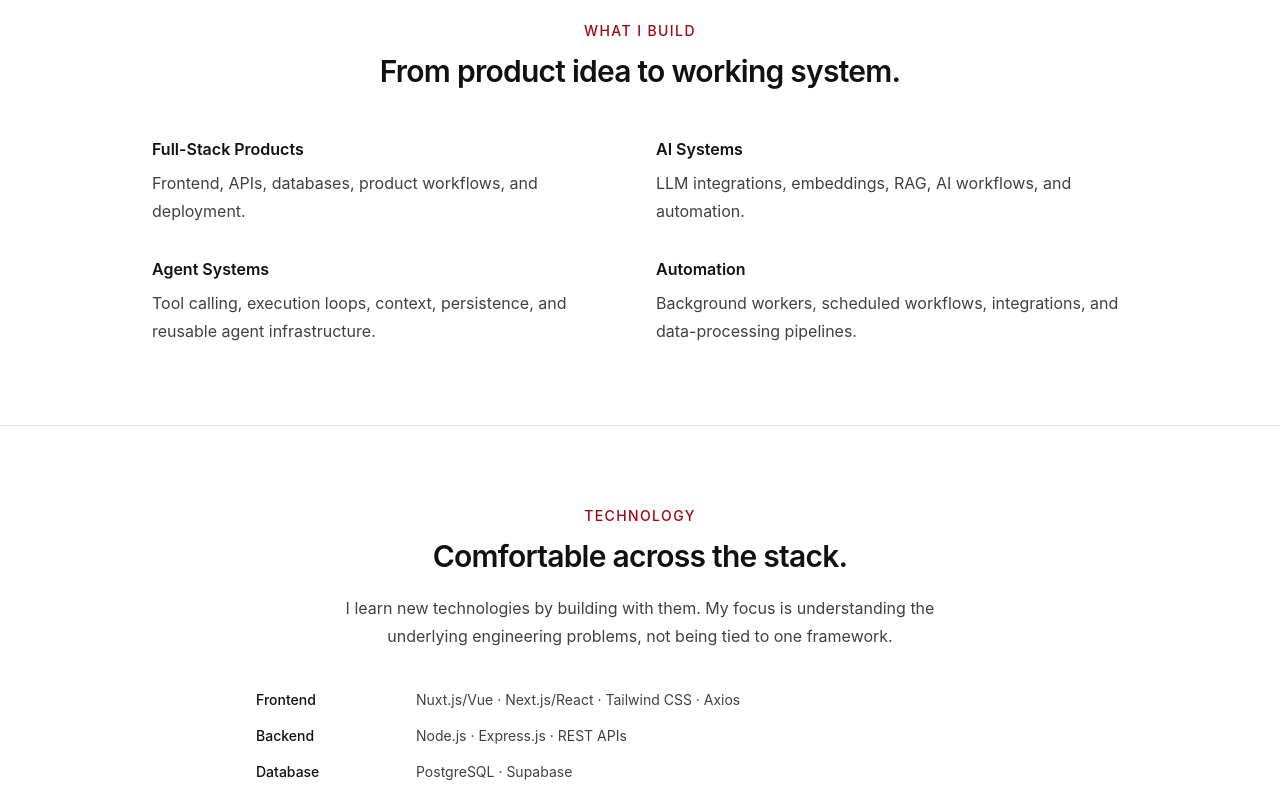
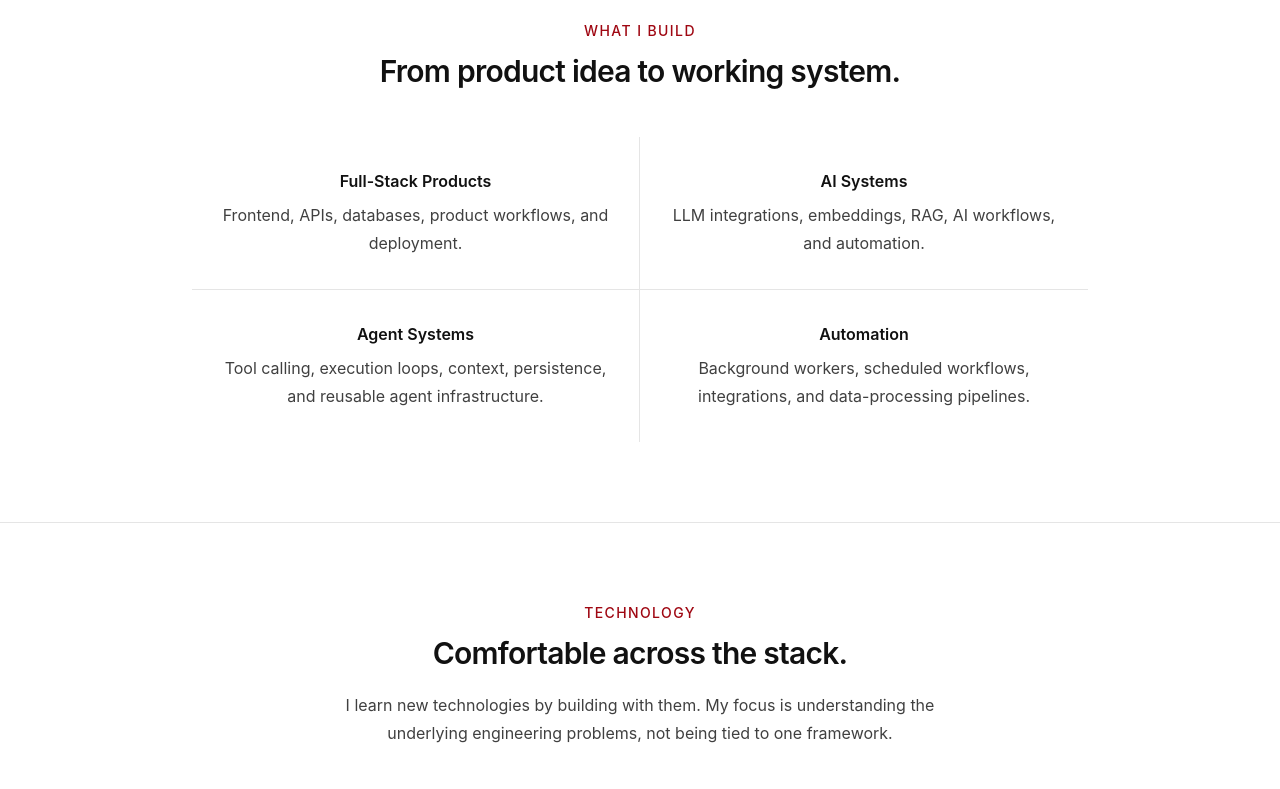
Before and after one commit to 741915akkash/akash-website, a Nuxt app: page / in a window 1280 px wide. Shown: the part 680-1469 px from the top of the page. Built offline with nearby package versions, Linux system fonts and the light colour scheme.

Commit message:
major style upgrade to homepage

```diff
--- a/app/pages/index.vue
+++ b/app/pages/index.vue
@@ -74,29 +74,31 @@ useSeoMeta({
           <h2 class="mt-3 text-3xl font-semibold tracking-tight">From product idea to working system.</h2>
         </div>
 
-        <div class="mt-12 grid gap-8 sm:grid-cols-2">
-          <div>
-            <h3 class="font-semibold">Full-Stack Products</h3>
-            <p class="mt-2 leading-7 text-neutral-700">Frontend, APIs, databases, product workflows, and deployment.</p>
+        <div class="mx-auto mt-12 grid max-w-4xl sm:grid-cols-2">
+          <div class="border-b border-neutral-200 px-6 py-8 sm:border-r">
+            <h3 class="text-center font-semibold">Full-Stack Products</h3>
+            <p class="mt-2 text-center leading-7 text-neutral-700">
+              Frontend, APIs, databases, product workflows, and deployment.
+            </p>
           </div>
 
-          <div>
-            <h3 class="font-semibold">AI Systems</h3>
-            <p class="mt-2 leading-7 text-neutral-700">
+          <div class="border-b border-neutral-200 px-6 py-8">
+            <h3 class="text-center font-semibold">AI Systems</h3>
+            <p class="mt-2 text-center leading-7 text-neutral-700">
               LLM integrations, embeddings, RAG, AI workflows, and automation.
             </p>
           </div>
 
-          <div>
-            <h3 class="font-semibold">Agent Systems</h3>
-            <p class="mt-2 leading-7 text-neutral-700">
+          <div class="border-b border-neutral-200 px-6 py-8 sm:border-b-0 sm:border-r">
+            <h3 class="text-center font-semibold">Agent Systems</h3>
+            <p class="mt-2 text-center leading-7 text-neutral-700">
               Tool calling, execution loops, context, persistence, and reusable agent infrastructure.
             </p>
           </div>
 
-          <div>
-            <h3 class="font-semibold">Automation</h3>
-            <p class="mt-2 leading-7 text-neutral-700">
+          <div class="px-6 py-8">
+            <h3 class="text-center font-semibold">Automation</h3>
+            <p class="mt-2 text-center leading-7 text-neutral-700">
               Background workers, scheduled workflows, integrations, and data-processing pipelines.
             </p>
           </div>
@@ -210,7 +212,10 @@ useSeoMeta({
           <h2 class="mt-3 text-3xl font-semibold tracking-tight">How I approach engineering.</h2>
         </div>
 
-        <div class="mt-12 grid gap-8 sm:grid-cols-2">
+        <div class="mx-auto mt-12 max-w-3xl divide-y divide-neutral-200">
+          <div class="flex gap-6 py-6">
+            <span class="shrink-0 text-sm font-medium text-red-800">01</span>
+
             <div>
               <h3 class="font-semibold">Independent Ownership</h3>
               <p class="mt-2 leading-7 text-neutral-700">
@@ -218,6 +223,10 @@ useSeoMeta({
                 isolated pieces.
               </p>
             </div>
+          </div>
+
+          <div class="flex gap-6 py-6">
+            <span class="shrink-0 text-sm font-medium text-red-800">02</span>
 
             <div>
               <h3 class="font-semibold">Fast Learner</h3>
@@ -226,13 +235,22 @@ useSeoMeta({
                 implementation.
               </p>
             </div>
+          </div>
+
+          <div class="flex gap-6 py-6">
+            <span class="shrink-0 text-sm font-medium text-red-800">03</span>
 
             <div>
               <h3 class="font-semibold">Systems Thinking</h3>
               <p class="mt-2 leading-7 text-neutral-700">
-              I think about how frontend, backend, data, infrastructure, and AI components work together as one system.
+                I think about how frontend, backend, data, infrastructure, and AI components work together as one
+                system.
               </p>
             </div>
+          </div>
+
+          <div class="flex gap-6 py-6">
+            <span class="shrink-0 text-sm font-medium text-red-800">04</span>
 
             <div>
               <h3 class="font-semibold">0→1 Product Development</h3>
@@ -241,6 +259,10 @@ useSeoMeta({
                 over-planning the first version.
               </p>
             </div>
+          </div>
+
+          <div class="flex gap-6 py-6">
+            <span class="shrink-0 text-sm font-medium text-red-800">05</span>
 
             <div>
               <h3 class="font-semibold">Problem Solver</h3>
@@ -248,6 +270,10 @@ useSeoMeta({
                 I enjoy breaking ambiguous problems into smaller systems and figuring out the implementation as I go.
               </p>
             </div>
+          </div>
+
+          <div class="flex gap-6 py-6">
+            <span class="shrink-0 text-sm font-medium text-red-800">06</span>
 
             <div>
               <h3 class="font-semibold">Shipping Mindset</h3>
@@ -255,6 +281,7 @@ useSeoMeta({
                 I'm comfortable researching, experimenting, debugging, and finding a path forward without needing every
                 step predefined.
               </p>
+            </div>
           </div>
         </div>
       </div>
```
Lines whose indentation alone changed are shown as unchanged.
